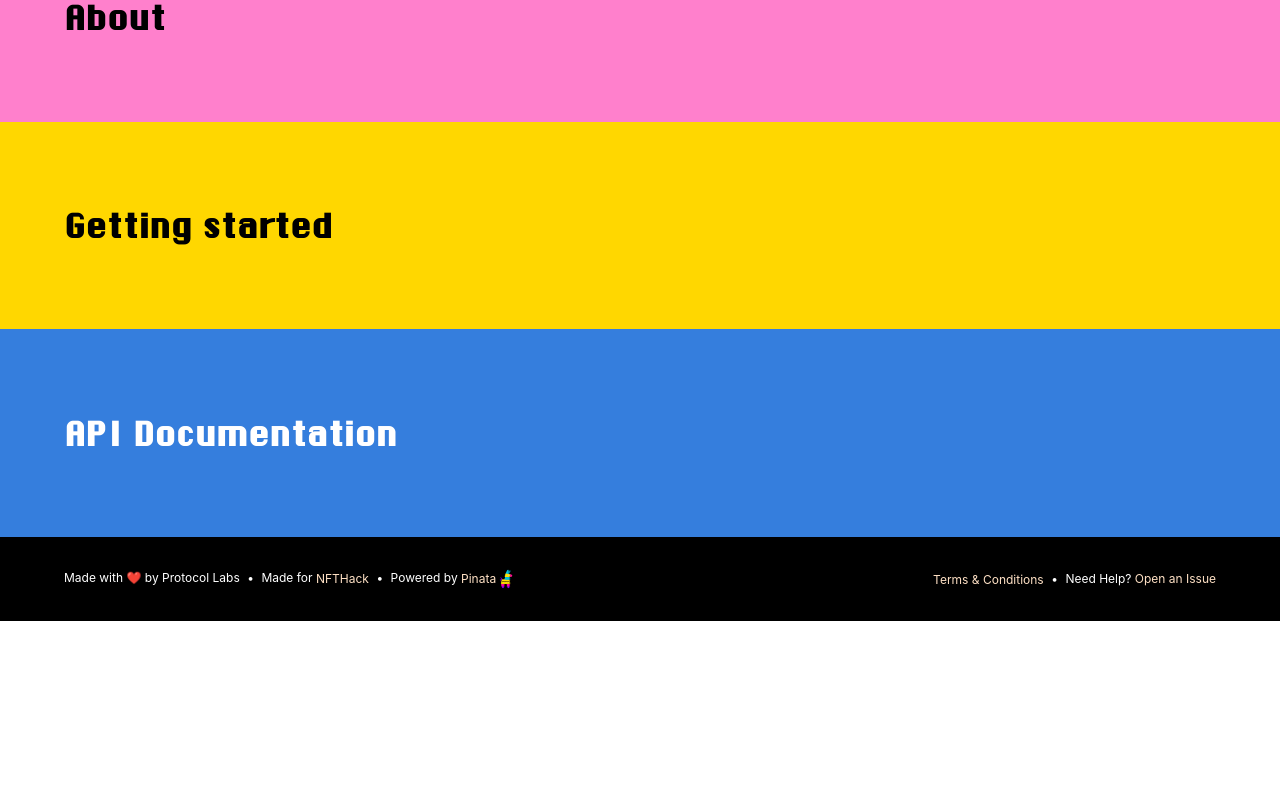
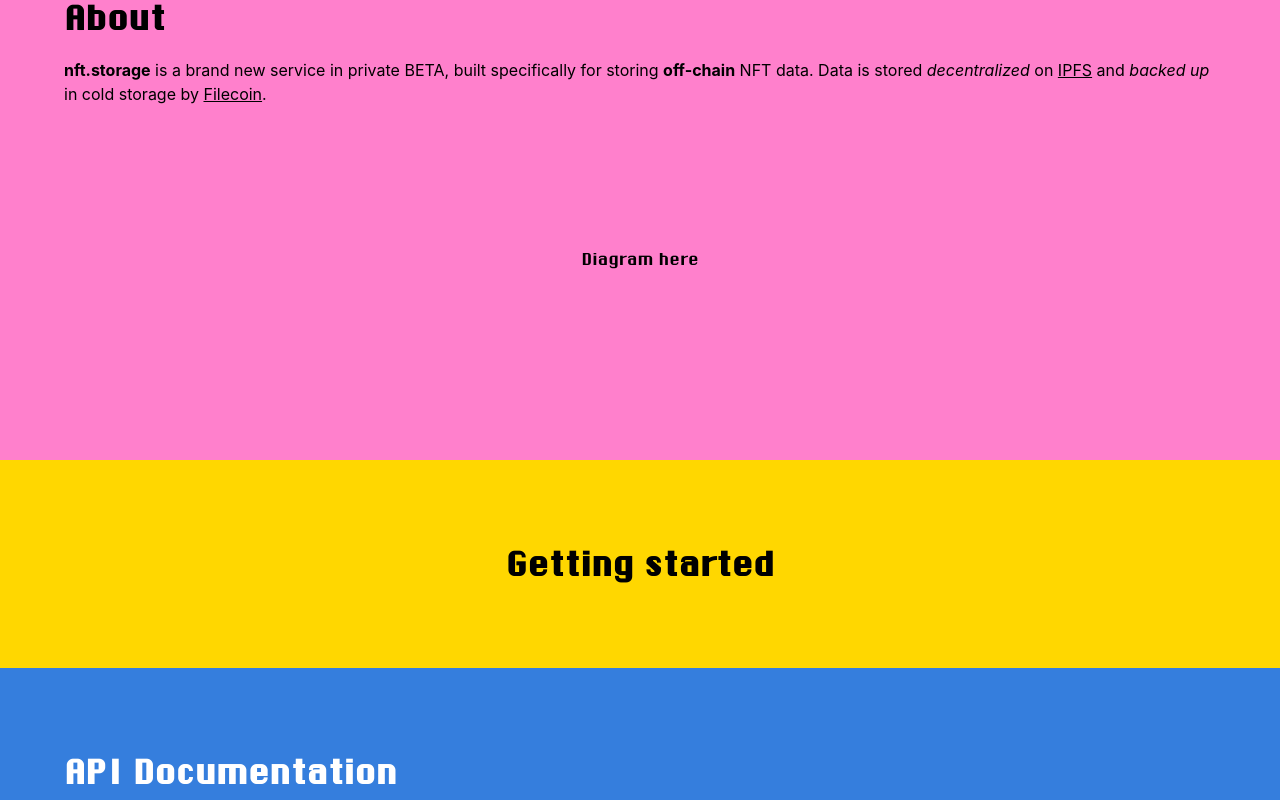
Before and after one commit to nftstorage/nft.storage, a Next.js app in the folder website/: page / in a window 1280 px wide. Shown: the part 900-1700 px from the top of the page. Before the commit the page ends 1521 px from the top, so only its background shows below. Built offline with nearby package versions, Linux system fonts and the light colour scheme.

Commit message:
feat: about section words and style tweaks

```diff
--- a/website/components/navbar.js
+++ b/website/components/navbar.js
@@ -3,7 +3,8 @@
 
 export default function Navbar () {
   return (
-    <nav className='dn dn-m bg-nsorange flex-ns items-center justify-between ph5 pv3'>
+    <nav className='dn dn-m db-ns bg-nsorange'>
+      <div className='flex items-center justify-between ph5 pv3 center mw9'>
         <div>
           <Link href='/#getting-started'><a className='f4 black no-underline underline-hover v-mid'>Getting Started</a></Link>
           <span className='mh2 v-mid b black'>•</span>
@@ -13,6 +14,7 @@
           <Button wrapperClassName='mr3' href='#'>Register</Button>
           <Button href='#'>Login</Button>
         </div>
+      </div>
     </nav>
   )
 }
--- a/website/pages/index.js
+++ b/website/pages/index.js
@@ -18,32 +18,56 @@
         <meta name='og:title' content='nft.storage' />
         <meta name='twitter:card' content='summary_large_image' />
       </Head>
-
       <Navbar />
       <Hero />
+      <main>
+        <About />
+        <GettingStarted />
+        <APIDocs />
+      </main>
+      <Footer />
+    </div>
+  )
+}
 
-      <main>
-        <article className='bg-pink pa5'>
+function About () {
+  return (
+    <article className='bg-pink'>
+      <div className='mw9 center pa5'>
         <h1 className='chicagoflf'>
           <HashLink id='about'>About</HashLink>
         </h1>
+        <p className='lh-copy mw-6'>
+          <strong>nft.storage</strong> is a brand new service in private BETA, built specifically for storing <strong>off-chain</strong> NFT data. Data is stored <em>decentralized</em> on <a href='https://ipfs.io' className='black'>IPFS</a> and <em>backed up</em> in cold storage by <a href='https://filecoin.io' className='black'>Filecoin</a>.
+        </p>
+        <div className='tc chicagoflf pv6'>
+          Diagram here
+        </div>
+      </div>
     </article>
+  )
+}
 
-        <article className='bg-yellow pa5'>
-          <h1 className='chicagoflf'>
+function GettingStarted () {
+  return (
+    <article className='bg-yellow'>
+      <div className='mw9 center pa5'>
+        <h1 className='chicagoflf tc'>
           <HashLink id='getting-started'>Getting started</HashLink>
         </h1>
+      </div>
     </article>
+  )
+}
 
-        <article className='bg-blue pa5'>
+function APIDocs () {
+  return (
+    <article className='bg-blue'>
+      <div className='mw9 center pa5'>
         <h1 className='chicagoflf white'>
           <HashLink id='api-docs'>API Documentation</HashLink>
         </h1>
+      </div>
     </article>
-      </main>
-
-      <Footer />
-
-    </div>
   )
 }
--- a/website/styles/global.css
+++ b/website/styles/global.css
@@ -47,7 +47,10 @@
   color: var(--nspeach);
 }
 .nspink {
-  color: var(--nspeach);
+  color: var(--nspink);
+}
+.bg-nspink {
+  background-color: var(--nspink);
 }
 .bg-nsyellow {
   background-color: var(--nsyellow);
```
Lines whose indentation alone changed are shown as unchanged.
